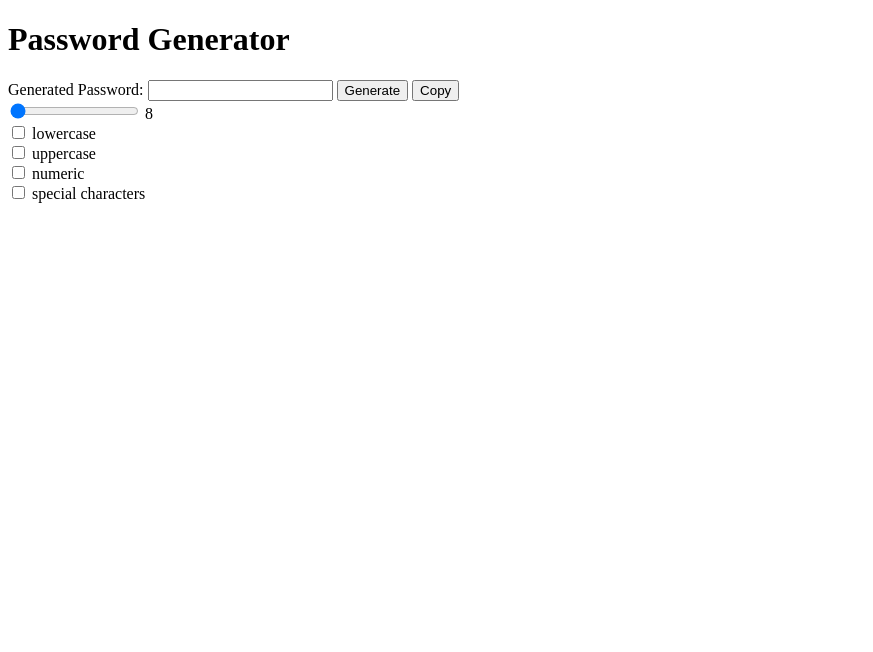
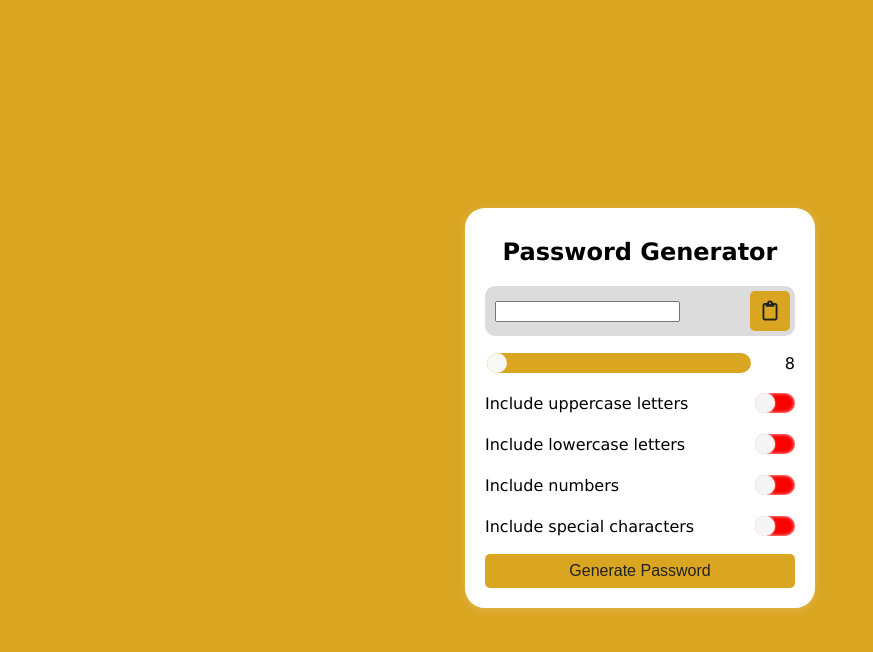
Before and after one commit to mjgreene2010/password_generator_group_4, a plain HTML site: page index.html in a window 1280 px wide. Shown: the whole page, without its empty margins (0-873 px from the left). Drawn offline with Linux system fonts and the light colour scheme.

```diff
--- a/css2.css
+++ /dev/null
@@ -1,141 +0,0 @@
-* {
-    box-sizing: border-box;
-}
-
-body {
-    background: goldenrod;
-    color: black;
-    display: flex;
-    font-family: 'Lucida Sans', 'Lucida Sans Regular', 'Lucida Grande', 'Lucida Sans Unicode', Geneva, Verdana, sans-serif;
-    flex-direction: column;
-    align-items: center;
-    justify-content: center;
-    padding: 10px;
-    min-height: 100vh;
-}
-
-
-p{
-    margin: 5px 0;
-}
-
-h2 {
-    margin: 10px 0 20px;
-}
-
-input[type=checkbox] {
-    margin-right: 0;
-}
-
-.container {
-    background-color: white;
-    box-shadow: 0px 2px 10px rgba(255, 255, 255, 0.2);
-    padding: 20px;
-    width: 350px;
-    max-width: 100%;
-    border-radius: 20px;
-    text-align: center;
-}
-
-.result-container {
-    background-color: gainsboro;
-    display: flex;
-    justify-content: flex-start;
-    align-items: center;
-    position: relative;
-    font-size: 15px;
-    letter-spacing: 1px;
-    padding: 12px 10px;
-    height: 50px;
-    width: 100%;
-    border-radius: 10px;
-}
-
-.result-container #result {
-    word-wrap: break-word;
-    max-width: calc(100% - 40px);
-    color: #333;
-}
-
-.result-container .btn {
-    font-size: 20px;
-    position: absolute;
-    top: 5px;
-    right: 5px;
-    height: 40px;
-    width: 40px;
-}
-
-.btn {
-    border: none;
-    color: #222;
-    cursor: pointer;
-    font-size: 16px;
-    padding: 8px 12px;
-    background-color: goldenrod;
-    border-radius: 5px;
-}
-
-.btn-large {
-    display: block;
-    width: 100%;
-}
-
-.setting {
-    display: flex;
-    justify-content: space-between;
-    align-items: center;
-    margin: 15px 0;
-}
-
-@media screen and (max-width: 400px) {
-    .result-container{
-        font-size: 14px;
-    }
-}
-
-input[type="checkbox"] {
-    width: 40px;
-    height: 20px;
-    -webkit-appearance: none;
-    background-color: red;
-    outline: none;
-    border-radius: 20px;
-    box-shadow: inset 0 0 3.5px whitesmoke;
-    transition: 0.3s;
-}
-
-input:checked[type="checkbox"] {
-    background-color: #00C853;
-}
-
-input[type="checkbox"]::before {
-    content: "";
-    position: absolute;
-    width: 20px;
-    height: 20px;
-    background: whitesmoke;
-    border-radius: 20px;
-    box-shadow: 0 0 2px whitesmoke;
-    transition: 0.3s;
-}
-
-input:checked[type="checkbox"]::before {
-    margin-left: 20px;
-}
-
-input[type="number"] {
-    width: 50px;
-    border-radius: 5px;
-    border: none;
-    text-align: center;
-    height: 20px;
-    font-size: 16px;
-    font-weight: bolder;
-}
-
-input[type="number"]::-webkit-outer-spin-button,
-input[type="number"]::-webkit-inner-spin-button {
-    -webkit-appearance:none;
-    margin: 0;
-}
--- /dev/null
+++ b/dandre.css
@@ -0,0 +1,156 @@
+* {
+  box-sizing: border-box;
+}
+
+body {
+  background: goldenrod;
+  color: black;
+  display: flex;
+  font-family: "Lucida Sans", "Lucida Sans Regular", "Lucida Grande",
+    "Lucida Sans Unicode", Geneva, Verdana, sans-serif;
+  flex-direction: column;
+  align-items: center;
+  justify-content: center;
+  padding: 10px;
+  min-height: 100vh;
+}
+
+p {
+  margin: 5px 0;
+}
+
+h2 {
+  margin: 10px 0 20px;
+}
+
+input[type="checkbox"] {
+  margin-right: 0;
+}
+
+input[type="range"] {
+  -webkit-appearance: none;
+  background-image: linear-gradient(#daa520, #daa520);
+  width: 85%;
+  border-radius: 10px;
+}
+
+input[type="range"]::-webkit-slider-thumb {
+  -webkit-appearance: none;
+  height: 20px;
+  width: 20px;
+  border-radius: 50%;
+  background: #f8f8f6;
+}
+
+.container {
+  background-color: white;
+  box-shadow: 0px 2px 10px rgba(255, 255, 255, 0.2);
+  padding: 20px;
+  width: 350px;
+  max-width: 100%;
+  border-radius: 20px;
+  text-align: center;
+}
+
+.result-container {
+  background-color: gainsboro;
+  display: flex;
+  justify-content: flex-start;
+  align-items: center;
+  position: relative;
+  font-size: 15px;
+  letter-spacing: 1px;
+  padding: 12px 10px;
+  height: 50px;
+  width: 100%;
+  border-radius: 10px;
+}
+
+.result-container #result {
+  word-wrap: break-word;
+  max-width: calc(100% - 40px);
+  color: #333;
+}
+
+.result-container .btn {
+  font-size: 20px;
+  position: absolute;
+  top: 5px;
+  right: 5px;
+  height: 40px;
+  width: 40px;
+}
+
+.btn {
+  border: none;
+  color: #222;
+  cursor: pointer;
+  font-size: 16px;
+  padding: 8px 12px;
+  background-color: goldenrod;
+  border-radius: 5px;
+}
+
+.btn-large {
+  display: block;
+  width: 100%;
+}
+
+.setting {
+  display: flex;
+  justify-content: space-between;
+  align-items: center;
+  margin: 15px 0;
+}
+
+@media screen and (max-width: 400px) {
+  .result-container {
+    font-size: 14px;
+  }
+}
+
+input[type="checkbox"] {
+  width: 40px;
+  height: 20px;
+  -webkit-appearance: none;
+  background-color: red;
+  outline: none;
+  border-radius: 20px;
+  box-shadow: inset 0 0 3.5px whitesmoke;
+  transition: 0.3s;
+}
+
+input:checked[type="checkbox"] {
+  background-color: #00c853;
+}
+
+input[type="checkbox"]::before {
+  content: "";
+  position: absolute;
+  width: 20px;
+  height: 20px;
+  background: whitesmoke;
+  border-radius: 20px;
+  box-shadow: 0 0 2px whitesmoke;
+  transition: 0.3s;
+}
+
+input:checked[type="checkbox"]::before {
+  margin-left: 20px;
+}
+
+input[type="number"] {
+  width: 50px;
+  border-radius: 5px;
+  border: none;
+  text-align: center;
+  height: 20px;
+  font-size: 16px;
+  font-weight: bolder;
+}
+
+input[type="number"]::-webkit-outer-spin-button,
+input[type="number"]::-webkit-inner-spin-button {
+  -webkit-appearance: none;
+  margin: 0;
+}
--- a/index.html
+++ b/index.html
@@ -2,31 +2,35 @@
 <html lang="en">
   <head>
     <meta charset="UTF-8" />
-    <meta http-equiv="X-UA-Compatible" content="IE=edge" />
     <meta name="viewport" content="width=device-width, initial-scale=1.0" />
-    <title>Password Generator</title>
-    <link href="./index.css" rel="stylesheet" />
-    <script defer src="index.js"></script>
+    <meta http-equiv="X-UA-Compatible" content="ie=edge" />
+    <title>Project Pw Generator</title>
+
+    <script src="index.js" defer></script>
+    <!-- <link rel="stylesheet" href="newstyle.css"> -->
+    <link rel="stylesheet" href="./dandre.css" />
+    <link
+      defer
+      rel="stylesheet"
+      href="https://cdnjs.cloudflare.com/ajax/libs/font-awesome/6.0.0/css/all.min.css"
+      integrity="sha512-9usAa10IRO0HhonpyAIVpjrylPvoDwiPUiKdWk5t3PyolY1cOd4DSE0Ga+ri4AuTroPR5aQvXU9xC6qOPnzFeg=="
+      crossorigin="anonymous"
+      referrerpolicy="no-referrer"
+    />
   </head>
+
   <body>
-    <div class="title">
-      <h1>Password Generator</h1>
+    <div class="container">
+      <h2>Password Generator</h2>
+      <div class="result-container">
+        <!--<span id="result"></span>-->
+        <input id="generated-password-box" type="text" value="" />
+        <button class="btn" id="btn-copy">
+          <i class="far fa-clipboard" id="btn-copy"></i>
+        </button>
       </div>
-    <div class="generated-password-container">
-      <div class="generated-password">
-        <label for="generated-password-box">Generated Password:</label>
-        <input
-          type="text"
-          name="generated-password-box"
-          id="generated-password-box"
-          value=""
-        />
-        <button id="btn-generate">Generate</button>
-        <button id="btn-copy">Copy</button>
-      </div>
-    </div>
-    <div id="password-size">
-      <!-- <input type="range" value="8" min="8" max="128" /> -->
+      <div class="settings">
+        <div class="setting">
           <input
             type="range"
             value="8"
@@ -37,43 +41,24 @@
           />
           <output id="range-value-output">8</output>
         </div>
-    <div class="criteria-container">
-      <div class="checkbox">
-        <input
-          type="checkbox"
-          id="criteria1"
-          name="criteria1"
-          value="Lowercase"
-        />
-        <label for="criteria1"> lowercase</label>
+        <div class="setting">
+          <label>Include uppercase letters</label>
+          <input type="checkbox" id="criteria2" class="toggle" />
         </div>
-      <div class="checkbox">
-        <input
-          type="checkbox"
-          id="criteria2"
-          name="criteria2"
-          value="Uppercase"
-        />
-        <label for="criteria2"> uppercase</label>
+        <div class="setting">
+          <label>Include lowercase letters</label>
+          <input type="checkbox" id="criteria1" class="toggle" />
         </div>
-      <div class="checkbox">
-        <input
-          type="checkbox"
-          id="criteria3"
-          name="criteria3"
-          value="numeric"
-        />
-        <label for="criteria3"> numeric</label>
+        <div class="setting">
+          <label>Include numbers</label>
+          <input type="checkbox" id="criteria3" class="toggle" />
         </div>
-      <div class="checkbox">
-        <input
-          type="checkbox"
-          id="criteria4"
-          name="criteria4"
-          value="special_character"
-        />
-        <label for="criteria4"> special characters</label>
+        <div class="setting">
+          <label>Include special characters</label>
+          <input type="checkbox" id="criteria4" class="toggle" />
         </div>
+      </div>
+      <button class="btn btn-large" id="btn-generate">Generate Password</button>
     </div>
   </body>
 </html>
--- a/index.js
+++ b/index.js
@@ -106,7 +106,6 @@
   }
 
   generatedPassword = generatedPassword.join("");
-
   password.value = generatedPassword;
   generatedPassword = [];
 };
```
Also changed, not shown: DAndre.html (deleted, +0 -51 lines), indexMichael.html (added, +79 -0 lines). Lines whose indentation alone changed are shown as unchanged.
